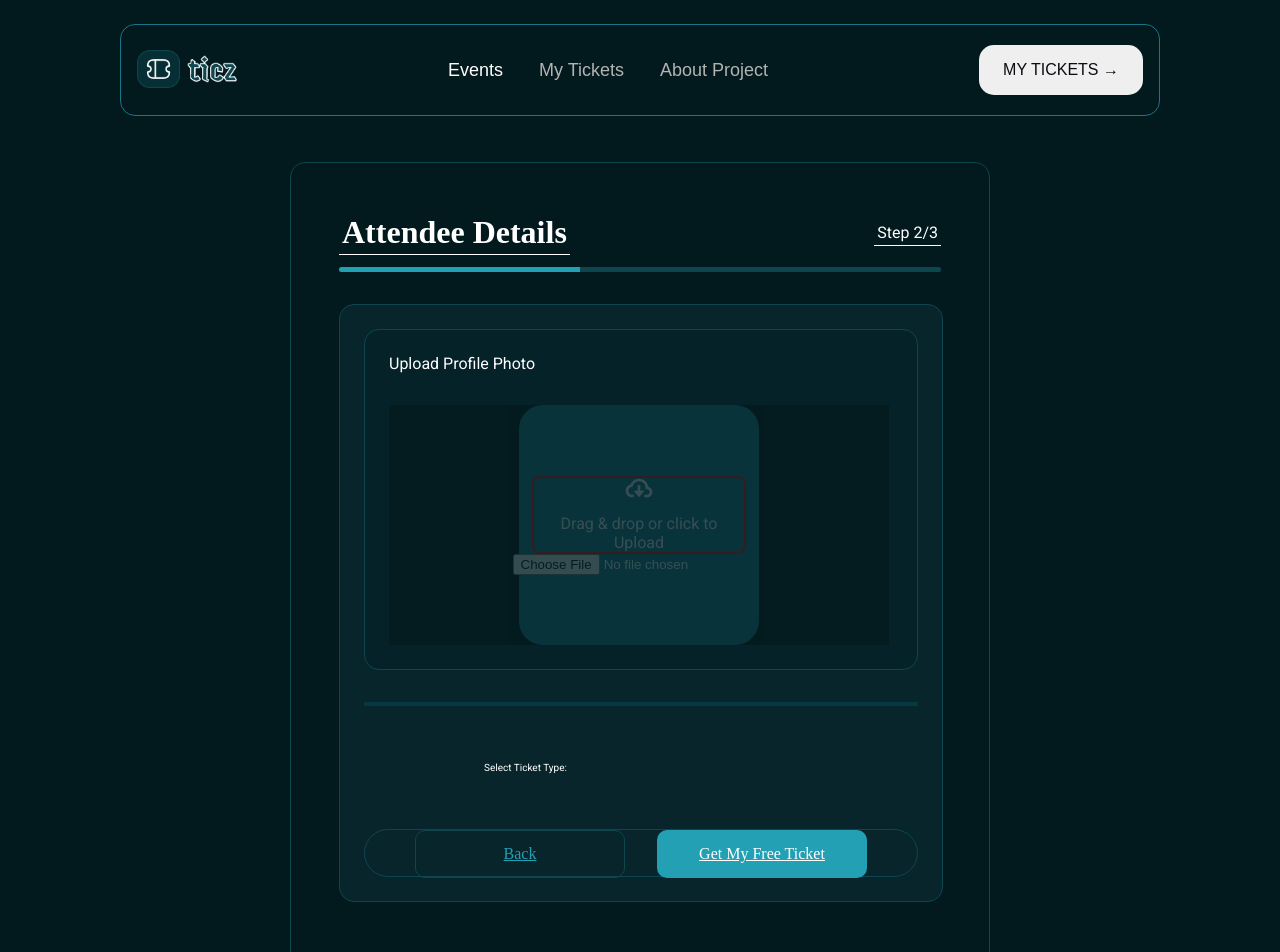
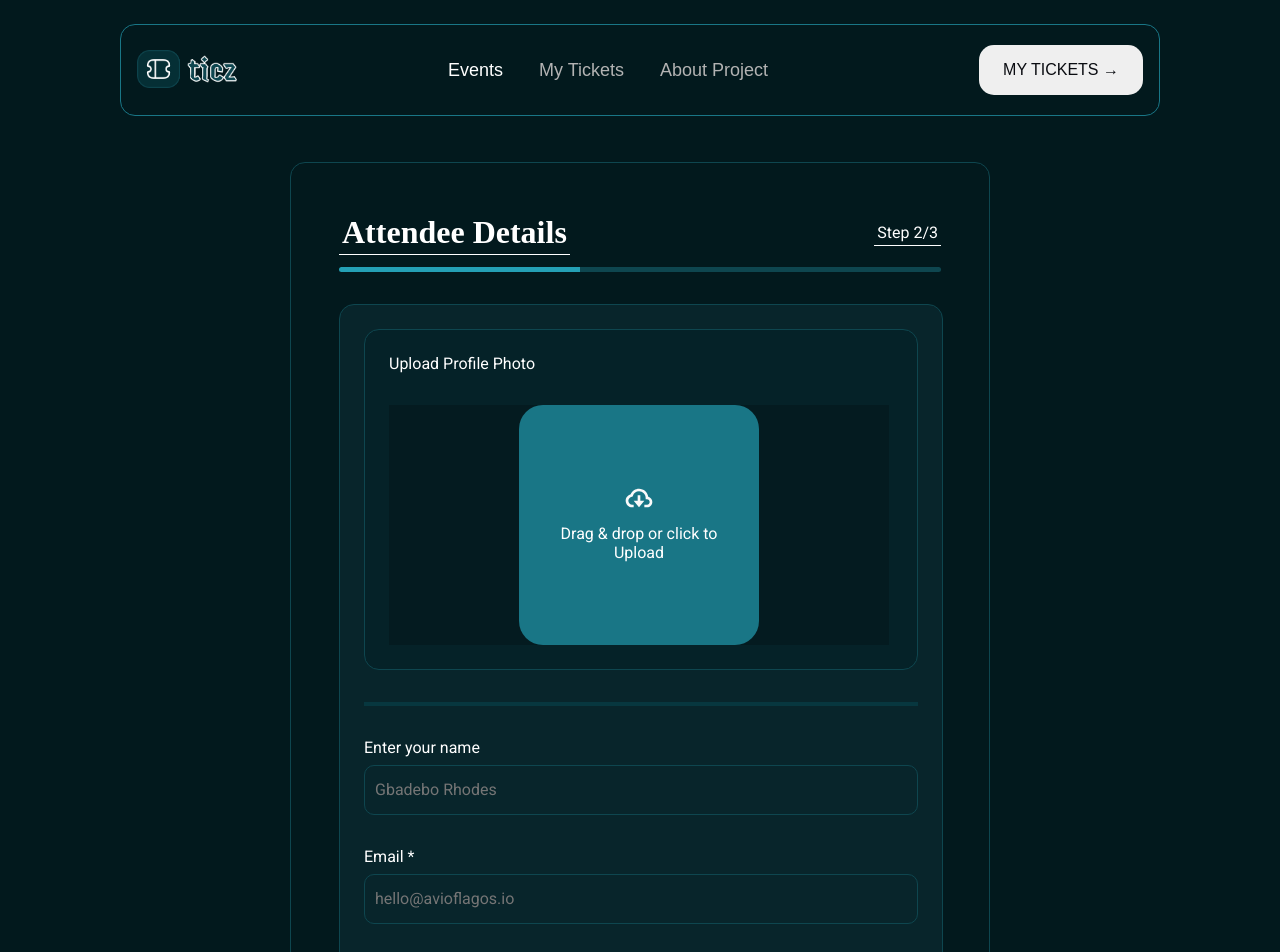
Before and after one commit to Prospertech-github/ticketGenerator, a React (Vite) app: page / in a window 1280 px wide. Shown: the top 952 px of the page. Built offline with nearby package versions, Linux system fonts and the light colour scheme; a web font is replaced by a local one.

Commit message:
Feat: Completed the design of the form for step 2

```diff
--- a/src/components/button.module.css
+++ b/src/components/button.module.css
@@ -15,8 +15,6 @@
     font-family: var(--primaryFont);
     line-height: 1.5;
     text-align: center;
-    width: 21rem;
-    height: 4.8rem;
     border: 1px solid #0E464F;
     border-radius: 10px;
     text-decoration: underline;
--- a/src/pages/eventsPage/components/cardDetails.module.css
+++ b/src/pages/eventsPage/components/cardDetails.module.css
@@ -156,3 +156,8 @@
   justify-content: center;
   gap: 3.2rem;
 }
+
+.btnDiv > button{
+  width: 21rem;
+  height: 4.8rem;
+}
--- a/src/pages/eventsPage/components/stepTwo.jsx
+++ b/src/pages/eventsPage/components/stepTwo.jsx
@@ -32,16 +32,26 @@ const StepTwo = () => {
 
               <p>Drag & drop or click to Upload</p>
             </label>
-            <input id="fileUpload" type="file" />
+            <input id="fileUpload" className={styles.fileUpload} type="file" />
           </div>
         </div>
       </div>
 
       <div className={styles.stepLine} />
 
-      <section className={styles.ticketType}>
-        <p>Select Ticket Type:</p>
-        <div className={styles.typeSelection}></div>
+      <section className={styles.formArea}>
+        <div className={styles.inputDiv}>
+          <label htmlFor="fullName"> Enter your name</label>
+          <input type="text" name="fullName" id="fullName" placeholder="Gbadebo Rhodes"/>
+        </div>
+        <div className={styles.inputDiv}>
+          <label htmlFor="email"> Email *</label>
+          <input type="email" name="email" id="email" placeholder="hello@avioflagos.io"/>
+        </div>
+        <div className={styles.inputDiv}>
+          <label htmlFor="remarks"> About the project</label>
+          <textarea name="remarks" id="remarks" placeholder="What is/are your concern(s) about the event"></textarea>
+        </div>
       </section>
 
       <section className={styles.btnDiv}>
--- a/src/pages/eventsPage/components/stepTwo.module.css
+++ b/src/pages/eventsPage/components/stepTwo.module.css
@@ -21,14 +21,15 @@
 }
 
 .btnDiv {
-  height: 4.8rem;
-  border: 1px solid #0e464f;
-  border-radius: 24px;
   margin: 3.2rem 0 0;
   padding: 0;
   display: flex;
-  justify-content: center;
-  gap: 3.2rem;
+  gap: 1.6rem;
+}
+.btnDiv > button {
+  display: inline-block;
+  width: 27rem;
+  height: 4.8rem;
 }
 
 .avatarCard {
@@ -45,8 +46,7 @@
   font-size: 1.6rem;
 }
 .avatarInput {
-  background-color: #000;
-  opacity: 0.2;
+  background: rgba(0, 0, 0, 0.2);
   width: 50rem;
   height: 24rem;
   display: flex;
@@ -82,20 +82,57 @@
   cursor: pointer;
   border-radius: 8px;
   text-align: center;
-  color: #fff;
   z-index: 10;
-  border: 2px solid red;
 }
 .uploadIcon {
   font-size: 2rem;
   color: #fff;
 }
 .uploadLabel > p {
-  color: #fafafa !important;
   font-size: 1.6rem;
   width: 85%;
   text-align: center;
 }
-#fileUpload {
+.fileUpload {
+  visibility: hidden;
   display: none;
 }
+
+.formArea {
+  display: flex;
+  flex-direction: column;
+  gap: 3.2rem;
+  padding: 0;
+  width: 100%;
+  font-size: 1.6rem;
+  font-family: var(--secondaryFont);
+}
+
+.inputDiv {
+  display: flex;
+  flex-direction: column;
+  gap: 0.8rem;
+}
+.inputDiv textarea,
+.inputDiv input {
+  background: transparent;
+  border: 1px solid #0e464f;
+  border-radius: 10px;
+  font-size: 1.6rem;
+  color: #fff;
+  padding: 1rem;
+}
+.inputDiv input {
+  padding: 1.5rem 1rem;
+}
+.inputDiv textarea {
+  height: 12.5rem;
+}
+.inputDiv textarea::placeholder,
+.inputDiv input::placeholder {
+  font-family: var(--secondaryFont);
+}
+.inputDiv textarea:focus,
+.inputDiv input:focus {
+  outline: none;
+}
```
